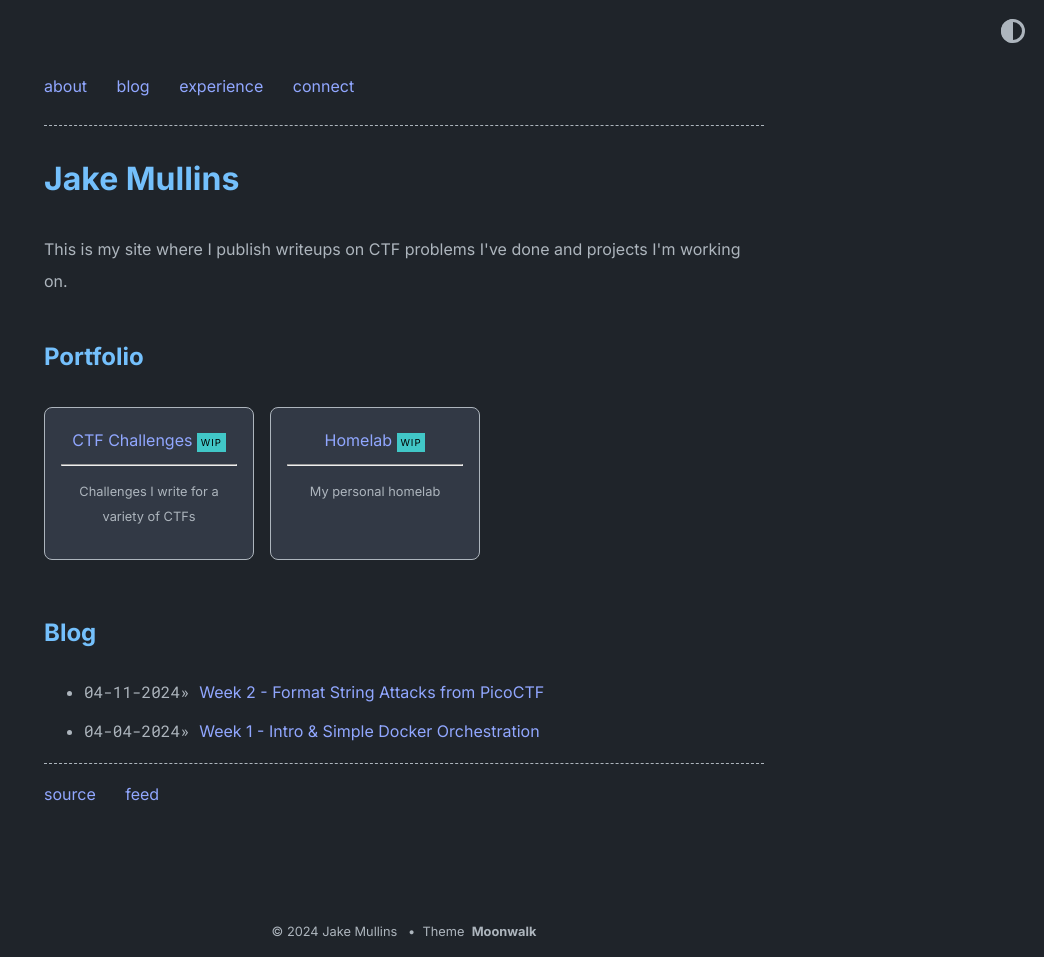
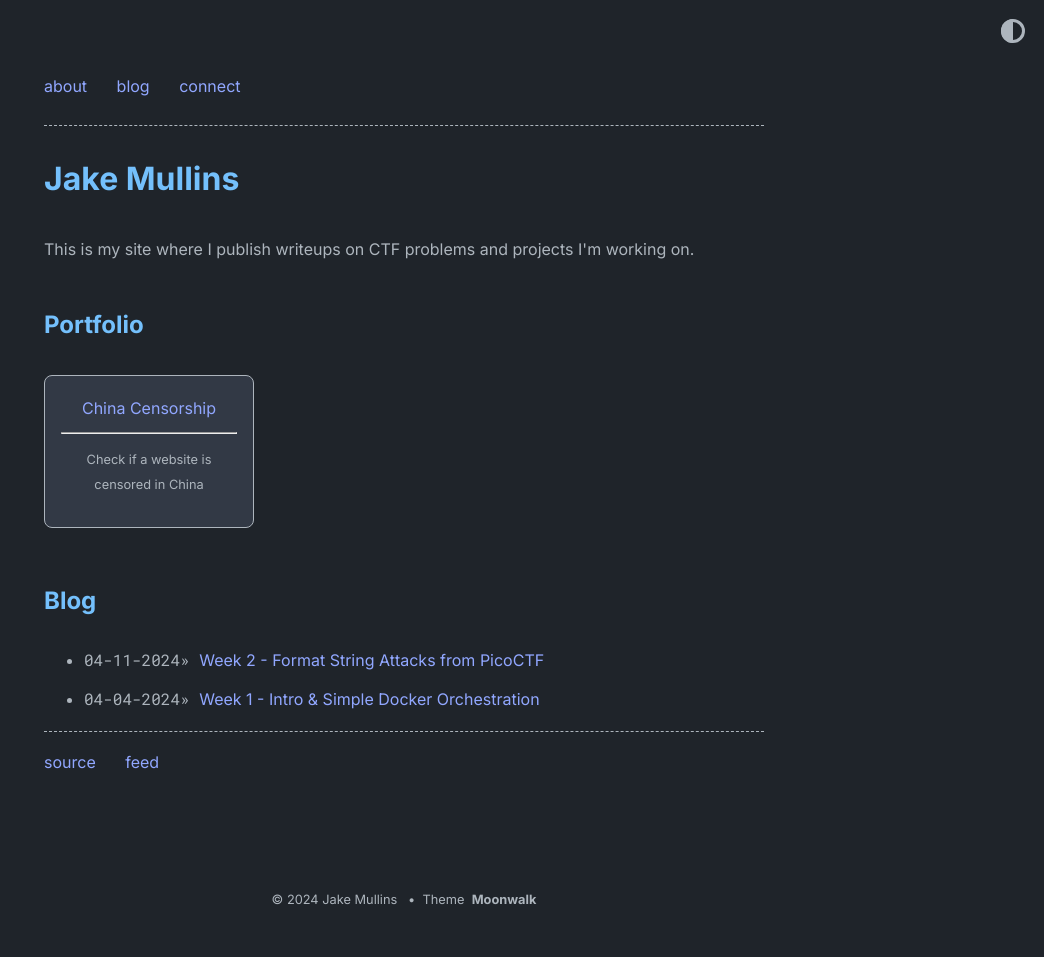
Before and after one commit to jake-mullins/jake-mullins.github.io, a Jekyll site: the page built from index.md, in a window 1280 px wide. Shown: the whole page, without its empty margins (236-1280 px from the left). Built offline with Jekyll 4.4.1, drawn with Linux system fonts in a browser that asks for light colours; after the commit the page ends 925 px from its top, so only the background shows below that.

Commit message:
Removed most of Ava's (Deltabluejay's) touch because I stole this theme from her website

```diff
--- a/_config.yml
+++ b/_config.yml
@@ -2,7 +2,7 @@ title: Jake Mullins
 author: Jake Mullins
 url: https://jake-mullins.github.io # root address of the site
 description: > # description of the site (multiple lines allowed)
-  This is my site where I publish writeups on CTF problems I've done and projects I'm working on.
+  This is my site where I publish writeups on CTF problems and projects I'm working on.
 
 permalink: /:slug
 
--- a/_data/home.yml
+++ b/_data/home.yml
@@ -5,22 +5,21 @@ navbar_entries:
   - title: blog
     url: blog
 
-  - title: experience
-    url: experience
+  # - title: experience
+    # url: experience
 
   - title: connect
     url: connect
 
 project_entries:
-  - title: CTF Challenges
-    url: projects/challenges
-    desc: Challenges I write for a variety of CTFs
-    highlight: WIP
+  - title: China Censorship
+    url: https://jake-mullins.net/china/
+    desc: Check if a website is censored in China
 
-  - title: Homelab
-    url: projects/homelab
-    desc: My personal homelab
-    highlight: WIP
+  # - title: Homelab
+  #   url: projects/homelab
+  #   desc: My personal homelab
+  #   highlight: WIP
 
 old_project_entries:
   - title: placeholder_title
@@ -30,7 +29,7 @@ old_project_entries:
 
 footer_entries:
   - title: source
-    url: https://github.com/deltabluejay/deltabluejay.github.io/
+    url: https://github.com/jake-mullins/jake-mullins.github.io/
 
   - title: feed
     url: feed.xml
--- a/projects/challenges.md
+++ /dev/null
@@ -1,4 +0,0 @@
----
-layout: post
-title: Great Firewall of China Censorship
----
```
Also changed, not shown: about.md (+5 -3 lines), connect.md (+0 -1 lines), projects/china.md (added, +7 -0 lines), 6 other files.
